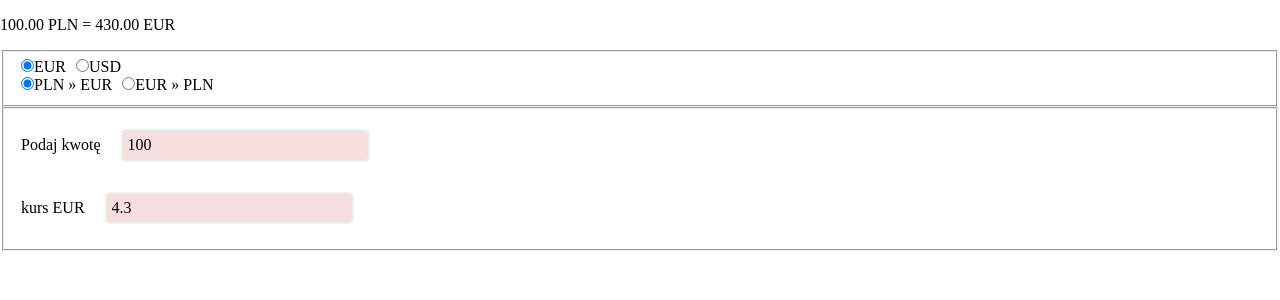
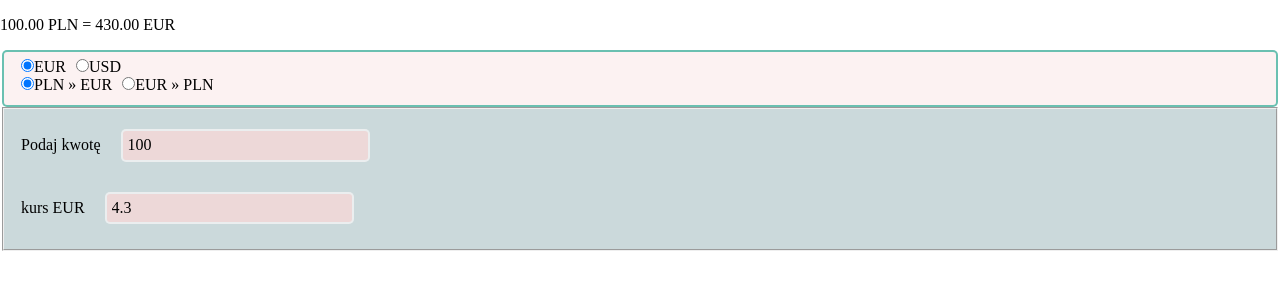
Before and after one commit to Adam-Bogocz/currency-converter-react, a React (Create React App) app: page / in a window 1280 px wide. Shown: the top 300 px of the page. Built offline with nearby package versions, Linux system fonts and the light colour scheme.

Commit message:
add Section

```diff
--- a/src/App.js
+++ b/src/App.js
@@ -1,13 +1,14 @@
 import { useState } from "react";
 import FormNumber from "./FormNumber";
 import FormRadio from "./FormRadio";
+import Section from "./Section";
 
 function App() {
   const [cash, setCash] = useState("100");
   const [exchangeRate, setExchangeRate] = useState("4.3");
   const [currency, setCurrency] = useState("EUR");
   const [direction, setDirection] = useState(true);
-  let result;
+  const [result, setResult] = useState();
 
   const toggleDirection = () => {
     setDirection((direction) => !direction);
@@ -26,18 +27,14 @@ const toggleDirection = () => {
   console.log(`kurs${currency} = ${exchangeRate}`);
   console.log(`waluta = ${currency}`);
   console.log(`direction = ${direction}`);
+  console.log(`wynik = ${result}`);
 
   return (
     <div className="container">
       <p className="container--result js-result">100.00 PLN = 430.00 EUR</p>
 
-      <form className="form__fieldset--currency js-form">
-        <fieldset className="fieldset">
+      <Section className="section__formRadio">
         <FormRadio
-            // labelName={[
-            //   { id: 1, content: EUR },
-            //   { id: 2, content: USD },
-            // ]}
           option1={"EUR"}
           option2={"USD"}
           target={currency}
@@ -51,29 +48,9 @@ const toggleDirection = () => {
           setTarget={toggleDirection}
           name={"direction"}
         />
-          {/* <p>
-            <input
-              className="js-directionFromPLN"
-              type="radio"
-              name="direction"
-              // checked
-            />
-            <span className="form__labelText js-directionFromPlnText">
-              {" "}
-              PLN » EUR
-            </span>
-            <input
-              className="js-directionToPLN"
-              type="radio"
-              name="direction"
-            />
-            <span className="form__labelText js-directionToPlnText">
-              EUR » PLN
-            </span>
-          </p> */}
-        </fieldset>
-
-        <fieldset className="form__fieldset">
+      </Section>
+      <Section className="section__formNumber">
+        <>
           <FormNumber
             title={`Podaj kwotę`}
             target={cash}
@@ -88,8 +65,8 @@ const toggleDirection = () => {
             value={exchangeRate}
             step={"0.1"}
           />
-        </fieldset>
-      </form>
+        </>
+      </Section>
     </div>
   );
 }
--- /dev/null
+++ b/src/Section/index.js
@@ -0,0 +1,6 @@
+import "./style.css";
+
+const Section = ({ children, className }) =>
+<fieldset className={className}>{children}</fieldset>;
+
+export default Section;
--- /dev/null
+++ b/src/Section/style.css
@@ -0,0 +1,9 @@
+.section__formRadio {
+    background-color: #f5d8d754;
+    border: 2px solid #46b4a2cc;
+    border-radius: 5px;
+}
+
+.section__formNumber {
+    background-color: #94b1b67c;
+}
```
Lines whose indentation alone changed are shown as unchanged.
